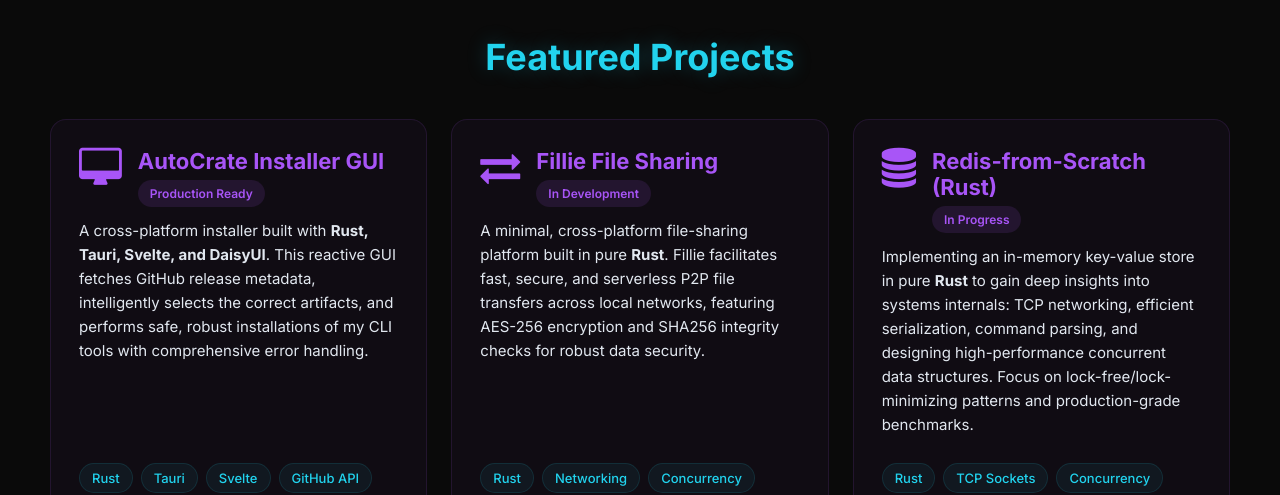
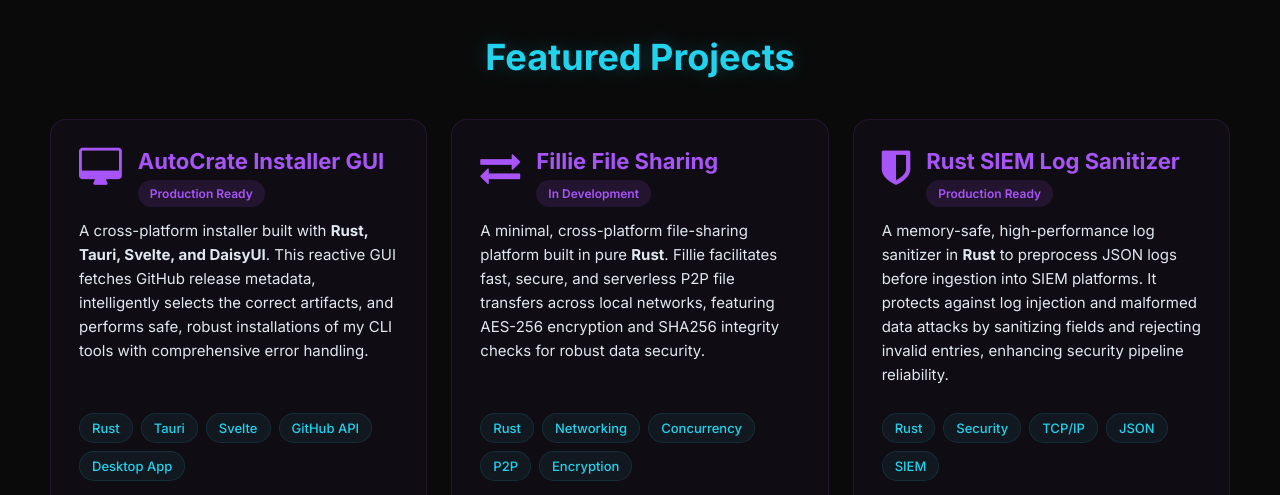
Before and after one commit to SharmaDevanshu089/sharmadevanshu089.github.io, a plain HTML site: page index.html in a window 1280 px wide. Shown: the part 2310-2805 px from the top of the page. Drawn offline with Linux system fonts and the light colour scheme.

Commit message:
Update Data

```diff
--- a/index.html
+++ b/index.html
@@ -57,7 +57,6 @@
         .hero-content { position:relative; margin-left:auto; max-width:640px; z-index:2; }
         .hero-location { display:flex; align-items:center; gap:8px; color:var(--gray); font-size:14px; margin-bottom:15px; }
         .hero-content h1 { font-size:56px; font-weight:800; background: linear-gradient(135deg,var(--cyan),var(--highlight)); -webkit-background-clip:text; -webkit-text-fill-color:transparent; margin-bottom:8px; line-height:1.05; }
-        /* CHANGE: Added transition to h2 for smooth text change */
         .hero-content h2 { font-size:24px; font-weight:600; color:var(--purple); margin-bottom:18px; transition: opacity 0.25s ease, text-shadow 0.25s ease; }
         .hero-content p { font-size:16px; line-height:1.8; color:var(--light-text); margin-bottom:28px; }
         .cta-button { display:inline-flex; align-items:center; gap:10px; padding:12px 28px; background:linear-gradient(135deg,var(--cyan),var(--purple)); color:white; text-decoration:none; border-radius:50px; font-weight:600; font-size:15px; box-shadow:0 10px 40px rgba(34,211,238,0.35); transition: all .25s; }
@@ -94,7 +93,7 @@
         .project-icon { font-size:40px; color:var(--purple); }
         .project-title h3 { font-size:22px; color:var(--purple); margin-bottom:6px; }
         .project-status { display:inline-block; padding:6px 12px; background: rgba(168,85,247,0.12); border-radius:14px; font-size:12px; color:var(--purple); font-weight:600; }
-        .project-card p { font-size:15px; line-height:1.6; color:var(--light-text); margin-bottom:10px; flex-grow: 1; } /* Ensures paragraphs take up available space */
+        .project-card p { font-size:15px; line-height:1.6; color:var(--light-text); margin-bottom:10px; flex-grow: 1; }
         .project-tech { display:flex; flex-wrap:wrap; gap:8px; margin-top:16px; }
         .tech-tag { padding:6px 12px; background: rgba(34,211,238,0.06); border:1px solid rgba(34,211,238,0.12); border-radius:16px; font-size:13px; color:var(--cyan); font-weight:500; }
         .project-github-button {
@@ -109,9 +108,9 @@
             border-radius: 25px;
             font-weight: 600;
             font-size: 14px;
-            margin-top: 20px; /* Space above button */
+            margin-top: 20px;
             transition: all 0.2s ease;
-            align-self: flex-start; /* Aligns button to the left */
+            align-self: flex-start;
         }
         .project-github-button:hover {
             background: var(--cyan);
@@ -164,7 +163,7 @@
             .section-title { font-size:32px; }
             section { padding:60px 20px; }
             .skills-grid, .projects-grid, .education-experience-grid { grid-template-columns: 1fr; }
-            .about-content i, .about-content h2 { text-align: left; } /* Align for smaller screens */
+            .about-content i, .about-content h2 { text-align: left; }
         }
     </style>
 </head>
@@ -301,20 +300,21 @@
 
                 <article class="project-card">
                     <div class="project-header">
-                        <i class="fa fa-database project-icon"></i>
+                        <i class="fa fa-shield project-icon"></i>
                         <div class="project-title">
-                            <h3>Redis-from-Scratch (Rust)</h3>
-                            <span class="project-status">In Progress</span>
+                            <h3>Rust SIEM Log Sanitizer</h3>
+                            <span class="project-status">Production Ready</span>
                         </div>
                     </div>
-                    <p>Implementing an in-memory key-value store in pure <strong>Rust</strong> to gain deep insights into systems internals: TCP networking, efficient serialization, command parsing, and designing high-performance concurrent data structures. Focus on lock-free/lock-minimizing patterns and production-grade benchmarks.</p>
+                    <p>A memory-safe, high-performance log sanitizer in <strong>Rust</strong> to preprocess JSON logs before ingestion into SIEM platforms. It protects against log injection and malformed data attacks by sanitizing fields and rejecting invalid entries, enhancing security pipeline reliability.</p>
                     <div class="project-tech">
                         <span class="tech-tag">Rust</span>
-                        <span class="tech-tag">TCP Sockets</span>
-                        <span class="tech-tag">Concurrency</span>
-                        <span class="tech-tag">Systems Design</span>
+                        <span class="tech-tag">Security</span>
+                        <span class="tech-tag">TCP/IP</span>
+                        <span class="tech-tag">JSON</span>
+                        <span class="tech-tag">SIEM</span>
                     </div>
-                    <a href="https://github.com/sharmadevanshu089" target="_blank" rel="noopener noreferrer" class="project-github-button">
+                    <a href="https://github.com/SharmaDevanshu089/json-sanitiser" target="_blank" rel="noopener noreferrer" class="project-github-button">
                         <i class="fa fa-github"></i> View on GitHub
                     </a>
                 </article>
@@ -447,9 +447,6 @@
     <script>
         document.addEventListener('DOMContentLoaded', () => {
 
-            /**
-             * Initializes and populates the animated stars background.
-             */
             function initAnimatedStars() {
                 const container = document.getElementById('stars');
                 if (!container) return;
@@ -471,9 +468,6 @@
                 container.appendChild(fragment);
             }
 
-            /**
-             * Handles the navbar style change on scroll.
-             */
             function initNavbarScroll() {
                 const navbar = document.getElementById('navbar');
                 if (!navbar) return;
@@ -487,17 +481,12 @@
                 }, { passive: true });
             }
 
-            /**
-             * Sets up Intersection Observer to animate elements on scroll.
-             */
             function initIntersectionObserver() {
                 const options = { threshold: 0.1, rootMargin: '0px 0px -50px 0px' };
                 const observer = new IntersectionObserver((entries, obs) => {
                     entries.forEach(entry => {
                         if (entry.isIntersecting) {
                             entry.target.classList.add('visible');
-                            // We don't unobserve for project cards to allow hover animations after they are visible.
-                            // For .about-content, we can unobserve if it's not going to change visibility.
                             if (entry.target.classList.contains('about-content')) {
                                 obs.unobserve(entry.target);
                             }
@@ -505,13 +494,9 @@
                     });
                 }, options);
 
-                // Observe about section, project cards, and experience/education cards
                 document.querySelectorAll('.about-content, .project-card, .education-card, .experience-card').forEach(el => observer.observe(el));
             }
 
-            /**
-             * Animates the hero section's subtitle.
-             */
             function initDynamicRoles() {
                 const heroTitle = document.querySelector('.hero-content h2');
                 if (!heroTitle) return;
@@ -519,6 +504,7 @@
                 const roles = [
                     'Systems Developer & Rust Enthusiast',
                     'Open Source Contributor',
+                    'Cybersecurity Tool Developer',
                     'Cross-Platform Tool Builder',
                     'Memory Safety Advocate',
                     'Passionate Game Developer'
@@ -528,20 +514,17 @@
                 setInterval(() => {
                     currentRoleIndex = (currentRoleIndex + 1) % roles.length;
                     heroTitle.style.opacity = '0';
-                    heroTitle.style.textShadow = 'none'; // Temporarily remove shadow for cleaner transition
+                    heroTitle.style.textShadow = 'none';
                     setTimeout(() => {
                         heroTitle.textContent = roles[currentRoleIndex];
                         heroTitle.style.opacity = '1';
-                        heroTitle.style.textShadow = '0 0 10px rgba(168,85,247,0.3)'; // Restore subtle shadow
+                        heroTitle.style.textShadow = '0 0 10px rgba(168,85,247,0.3)';
                     }, 250);
                 }, 4000);
             }
 
-            /**
-             * Adds a subtle custom cursor for desktop users.
-             */
             function initCustomCursor() {
-                if (window.matchMedia("(pointer: coarse)").matches) return; // Don't run on touch devices
+                if (window.matchMedia("(pointer: coarse)").matches) return;
 
                 const cursor = document.createElement('div');
                 cursor.style.cssText = `
@@ -568,16 +551,13 @@
                 });
             }
 
-            /**
-             * Implements smooth scrolling for internal navigation links.
-             */
             function initSmoothScrolling() {
                 document.querySelectorAll('a[href^="#"]').forEach(anchor => {
                     anchor.addEventListener('click', function(e) {
                         e.preventDefault();
                         const target = document.querySelector(this.getAttribute('href'));
                         if (target) {
-                            const offset = 80; // Height of fixed navbar
+                            const offset = 80;
                             const elementPosition = target.getBoundingClientRect().top;
                             const offsetPosition = elementPosition + window.pageYOffset - offset;
                             window.scrollTo({ top: offsetPosition, behavior: 'smooth' });
@@ -586,9 +566,6 @@
                 });
             }
 
-            /**
-             * Applies a staggered delay to project card animations.
-             */
             function initProjectCardStagger() {
                 const projectCards = document.querySelectorAll('.project-card');
                 projectCards.forEach((card, index) => card.style.transitionDelay = `${index * 0.08}s`);
@@ -600,16 +577,13 @@
             initIntersectionObserver();
             initDynamicRoles();
             initCustomCursor();
-            initSmoothScrolling(); // Re-added smooth scrolling
-            initProjectCardStagger(); // Ensure project cards stagger correctly
+            initSmoothScrolling();
+            initProjectCardStagger();
 
-            // Fade in the body after everything is ready
-            // CHANGE: Added a small delay to ensure CSS is parsed before fade-in
             setTimeout(() => {
                 document.body.style.opacity = '1';
             }, 100);
 
-            // Console message
             console.log('%c🦀 Welcome! This portfolio is built with a passion for performant code.', 'color: #00FFA3; font-size: 14px; font-weight: bold;');
             console.log('%cYou can find the source on my GitHub: github.com/sharmadevanshu089', 'color:#22D3EE;');
         });
```
